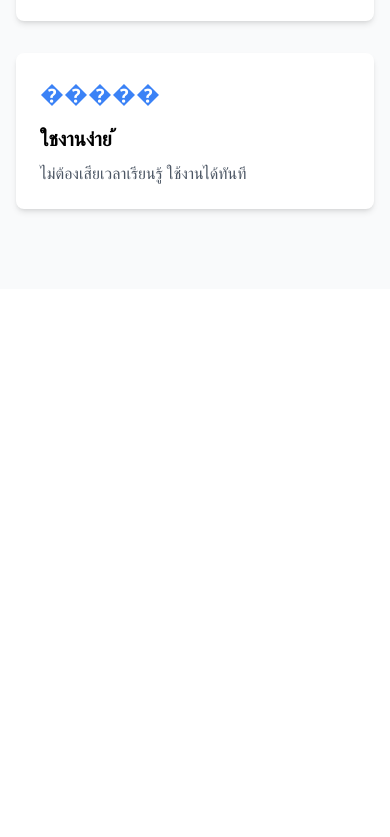
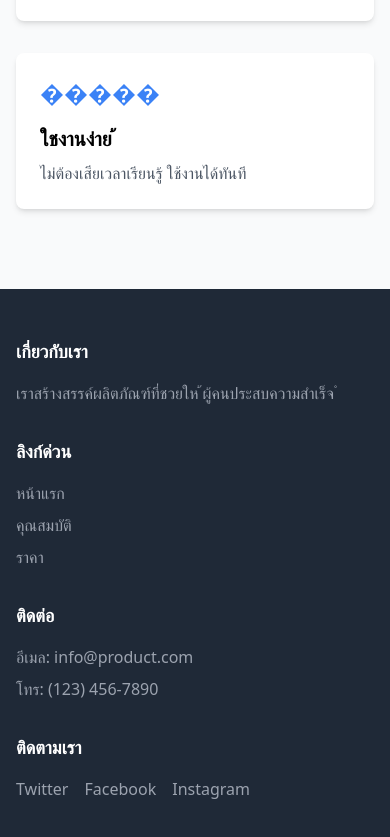
Before and after one commit to 66160011/product-landing-page, a plain HTML site: page index.html in a window 390 px wide. Shown: the part 935-1772 px from the top of the page. Before the commit the page ends 1224 px from the top, so only its background shows below. Drawn offline with nearby package versions, Linux system fonts and the light colour scheme.

Commit message:
เพิ่มสวนท ้ายแบบ ่ Responsive

```diff
--- a/index.html
+++ b/index.html
@@ -67,8 +67,38 @@
            </section>
        </main>
 
- <footer>
- <!-- สวนท ้าย ่ -->
- </footer>
+       <footer class="bg-gray-800 text-white py-12">
+        <div class="container mx-auto px-4">
+        <div class="grid grid-cols-1 md:grid-cols-4 gap-8">
+        <div>
+        <h3 class="font-bold text-lg mb-4">เกี่ยวกับเรา</h3>
+        <p class="text-gray-400">เราสร้างสรรค์ผลิตภัณฑ์ที่ชวยให ้ผู้คนประสบความสำเร็จ ํ </p>
+        </div>
+        <div>
+        <h3 class="font-bold text-lg mb-4">ลิงก์ด่วน</h3>
+        <ul class="space-y-2 text-gray-400">
+        <li><a href="#" class="hover:text-white">หน้าแรก</a></li>
+        <li><a href="#features" class="hover:text-white">คุณสมบัติ</a></li>
+        <li><a href="#pricing" class="hover:text-white">ราคา</a></li>
+        </ul>
+        </div>
+        <div>
+        <h3 class="font-bold text-lg mb-4">ติดต่อ</h3>
+        <ul class="space-y-2 text-gray-400">
+        <li>อีเมล: info@product.com</li>
+        <li>โทร: (123) 456-7890</li>
+        </ul>
+        </div>
+        <div>
+        <h3 class="font-bold text-lg mb-4">ติดตามเรา</h3>
+        <div class="flex space-x-4">
+        <a href="#" class="text-gray-400 hover:text-white">Twitter</a>
+        <a href="#" class="text-gray-400 hover:text-white">Facebook</a>
+        <a href="#" class="text-gray-400 hover:text-white">Instagram</a>
+        </div>
+        </div>
+        </div>
+        </div>
+       </footer>
 </body>
 </html>
```
